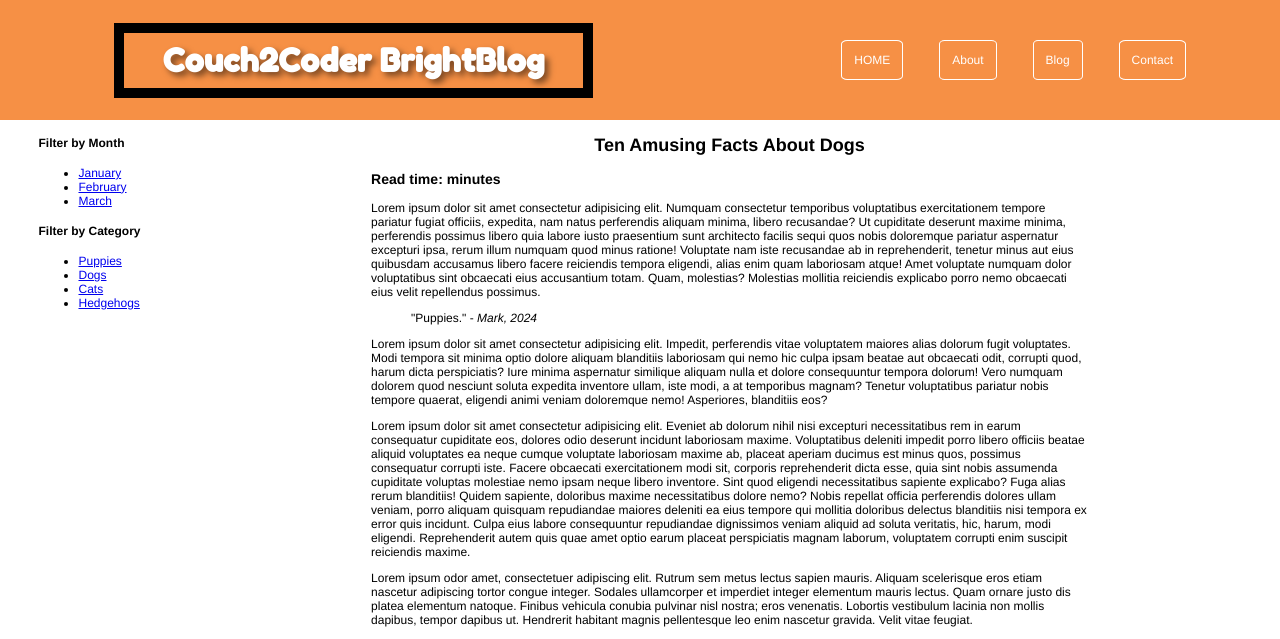
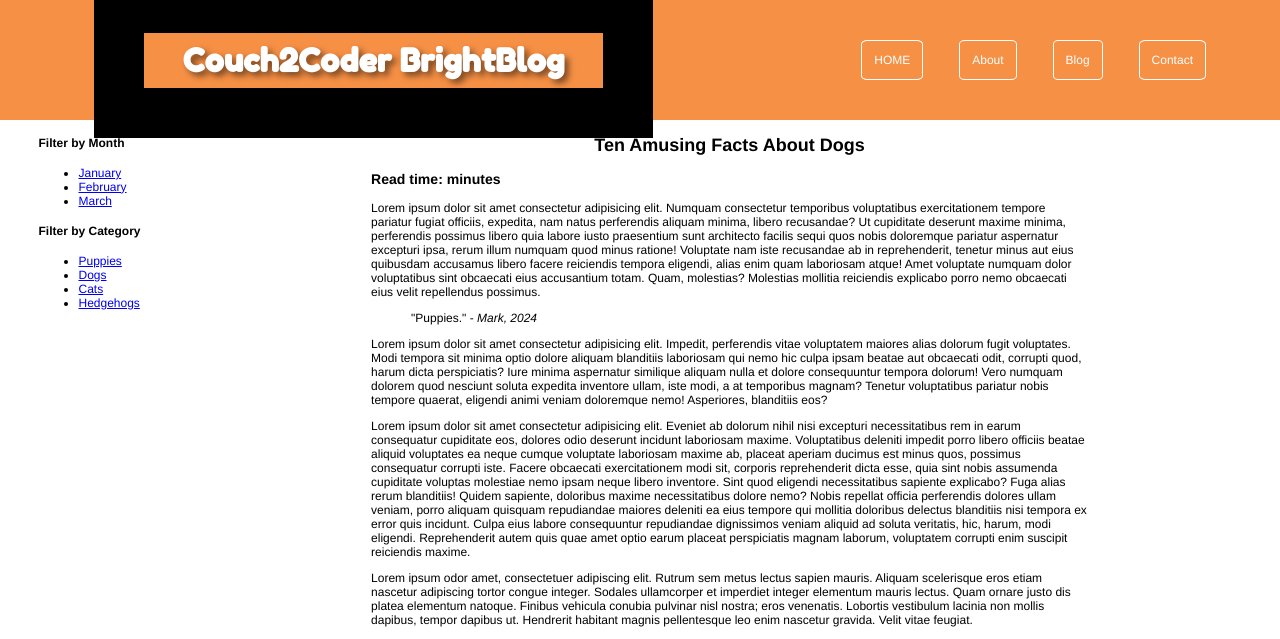
Before and after one commit to markywp/markywp.github.io, a plain HTML site: page index.html in a window 1280 px wide. Shown: the top 639 px of the page. Drawn offline with Linux system fonts and the light colour scheme; no server answers.

Commit message:
Update style.css

```diff
--- a/style.css
+++ b/style.css
@@ -86,7 +86,7 @@ body > footer{
     text-shadow: 4px 4px 6px rgba(0, 0, 0, 0.5);
     /* letter-spacing: 0.1vw; */
     /* word-spacing: 0.1vw; */
-    border: 10px solid black;
+    border: 50px solid black;
 }
 
 img{
```
